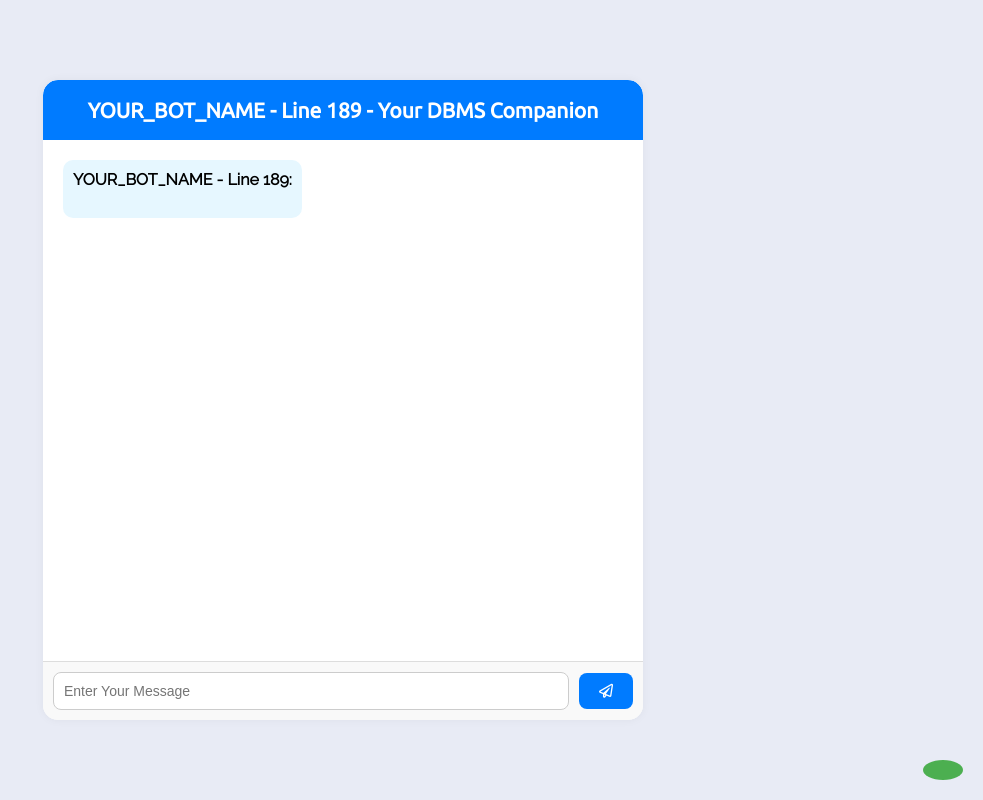
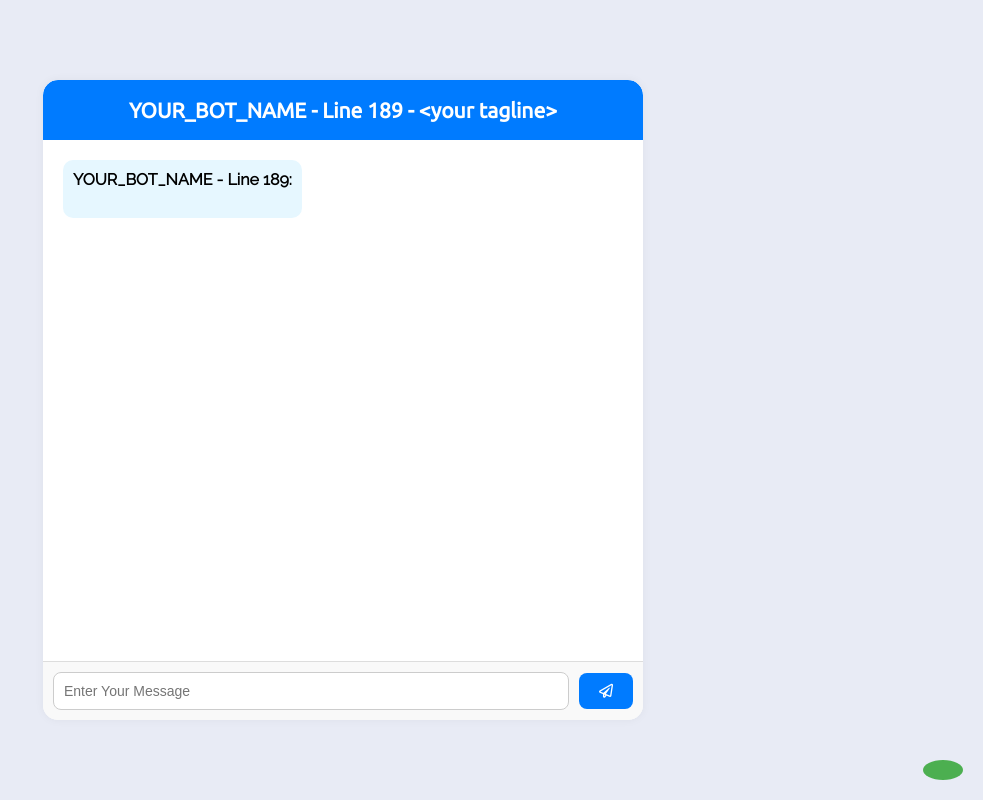
Before and after one commit to Bhuvan3sh/Web-based-Chatbot, a plain HTML site: page index.html in a window 1280 px wide. Shown: the whole page, without its empty margins (297-1280 px from the left). Drawn offline with Linux system fonts and the light colour scheme.

Commit message:
Update index.html

```diff
--- a/index.html
+++ b/index.html
@@ -191,7 +191,7 @@
         document.addEventListener("DOMContentLoaded", function() {
             appendMessage(BOT_NAME, `<INITIAL_TEXT - Line 192>`, 'chat-box-body-receive'); //Enter the Initial Text, The greetin from the Bot when the Chat is opened in the web.
             document.title = `Chat with ${BOT_NAME}`;
-            document.getElementById('chat-header').textContent = `${BOT_NAME} - Your DBMS Companion`;
+            document.getElementById('chat-header').textContent = `${BOT_NAME} - <your tagline>`;
         });
 
         function sendMessage() {
```
